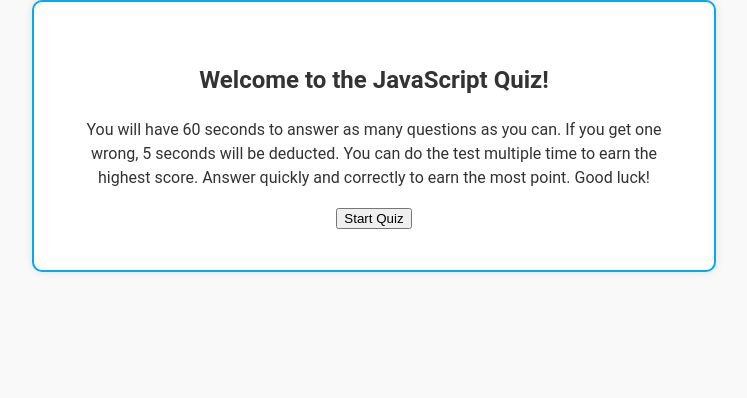
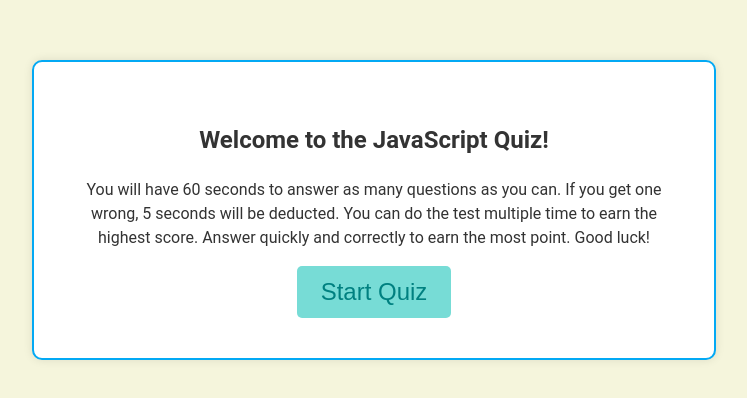
Before and after one commit to nguyet33/fun-test, a plain HTML site: page index.html in a window 1280 px wide. Shown: the whole page, without its empty margins (266-1013 px from the left). Drawn offline with Linux system fonts and the light colour scheme.

Commit message:
minor styling change

```diff
--- a/style.css
+++ b/style.css
@@ -5,8 +5,9 @@ body {
     font-family: 'Roboto', sans-serif;
     font-size: 16px;
     line-height: 1.5;
-    margin: 0;
+    margin: 60px;
     padding: 0;
+	background-color: beige;
 }
 
 a {
@@ -88,7 +89,35 @@ a:hover {
     border-color: #f44336;
 }
 
-/* Timer */
+button {
+	font-size: 1.2rem;
+	padding: 10px 20px;
+	border: none;
+	border-radius: 5px;
+	background-color: #77dcd6;
+	color: teal;
+	cursor: pointer;
+	transition: background-color 0.2s ease-in-out;
+  }
+
+  button:hover {
+	background-color: #388e3c;
+  }
+
+  button:focus {
+	outline: none;
+	box-shadow: 0 0 5px #4caf50;
+  }
+
+  /* Make specific buttons larger if needed */
+  #start-button,
+  #submit-button,
+  #go-back-button,
+  #clear-highscores-button {
+	font-size: 1.5rem;
+	padding: 12px 24px;
+  }
+
 #timer {
     margin-top: 20px;
     font-weight: bold;
```
